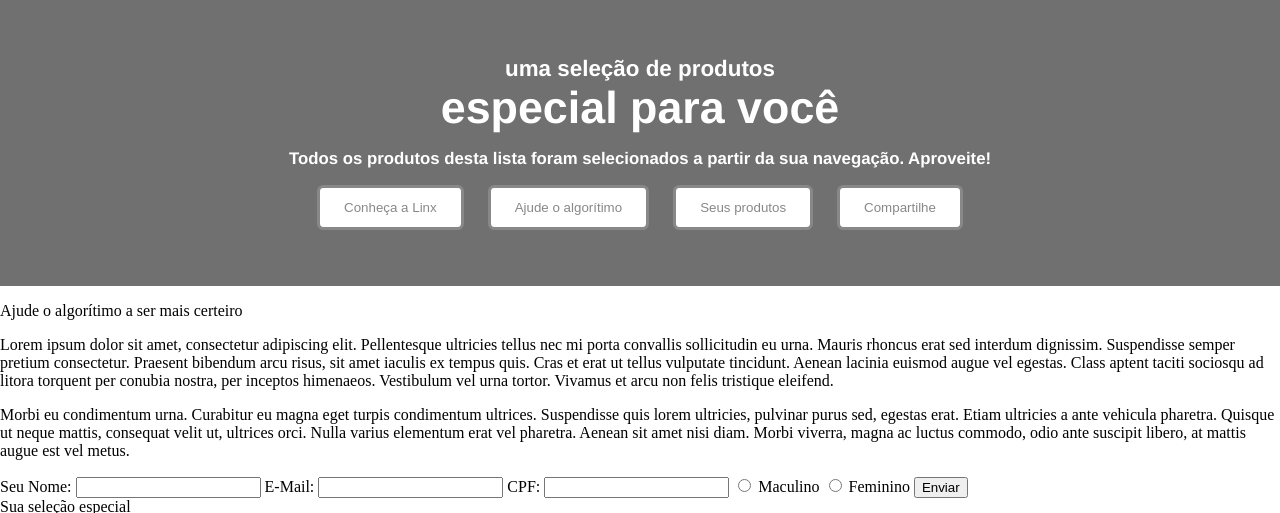
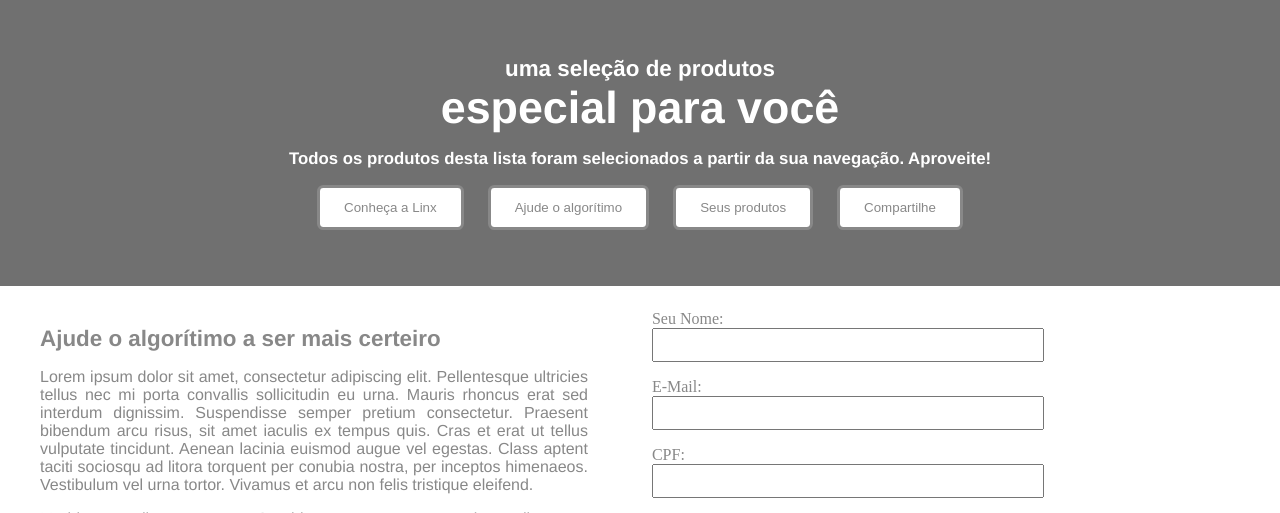
Before and after one commit to Eduardo-Barraque/4P_Final, a Flask app: page / in a window 1280 px wide. Shown: the top 513 px of the page. Run offline with Flask 2, Linux system fonts and the light colour scheme.

Commit message:
css da section conheça a linux e ajude o algoritmo

```diff
--- a/static/css/home.css
+++ b/static/css/home.css
@@ -19,6 +19,10 @@ body article{
 
 body footer{
     grid-area: rodape;
+}
+body article{
+    display: grid;
+    grid-template-areas: "conhecer ajudar" "produtos produtos" "compartilhe compartilhe";
 }
 /*Botões geral*/
  button{
@@ -84,3 +88,60 @@ header button{
     margin-left: 1.5vh;
     margin-right: 1.5vh;
 }
+/*Grid do article*/
+
+#conhecer_section{
+    grid-area: conhecer;
+    margin-left: 3vh;
+    margin-right: 3vh;
+}
+
+#ajudar_section{
+    grid-area: ajudar;
+    display: flex;
+    flex-direction: column;
+    color: #888888;
+    font-size: 2vh;
+    margin: 3vh;
+}
+.inputform{
+    width: 30vw;
+    margin-bottom: 2vh;
+    height: 3.5vh;
+}
+.bolinha{
+    width: 1vw;
+    margin-bottom: 2vh;
+}
+.inputenviar{
+    width: 30vw;
+    margin-bottom: 2vh;
+    color: #888888;
+    background-color: #FFFFFF;
+    border: 0.4vh solid;
+    padding-left: 3vh;
+    padding-right: 3vh;
+    padding-top: 1.5vh;
+    padding-bottom: 1.5vh;
+    border-radius: 0.8vh;
+}
+#produtos_section{
+    grid-area: produtos;
+}
+#compartilhe_section{
+    grid-area: compartilhe;
+}
+article h1{
+    color: #888888;
+    font-family: Helvetica;
+    font-size: 2.8vh;
+    margin: 2vh;
+    margin-top: 5vh;
+}
+article p{
+    color: #888888;
+    font-family: Helvetica;
+    font-size: 2vh;
+    margin: 2vh;
+    text-align: justify;
+}
--- a/templates/home.html
+++ b/templates/home.html
@@ -22,7 +22,7 @@
     </header>
     <article>
         <div id="conhecer_section">
-            <p>Ajude o algorítimo a ser mais certeiro</p>
+            <h1>Ajude o algorítimo a ser mais certeiro</h1>
             <p>Lorem ipsum dolor sit amet, consectetur adipiscing elit.
                 Pellentesque ultricies tellus nec mi porta convallis sollicitudin eu urna.
                 Mauris rhoncus erat sed interdum dignissim. Suspendisse semper pretium consectetur.
@@ -39,19 +39,21 @@
         <div>
             <form id="ajudar_section">
                 <label for="">Seu Nome:</label>
-                <input type="text" name="" id="">
+                <input class="inputform" type="text" name="" id="">
                 <label for="">E-Mail:</label>
-                <input type="text" name="" id="">
+                <input class="inputform" type="text" name="" id="">
                 <label for="">CPF:</label>
-                <input type="text" name="" id="">
-                <input type="radio" name="genero">
-                <label for="genero">Maculino</label>
-                <input type="radio" name="genero">
-                <label for="genero">Feminino</label>
-                <input type="submit" value="Enviar">
+                <input class="inputform" type="text" name="" id="">
+                <div>
+                    <input class="bolinha" id="genero1" type="radio" name="genero">
+                    <label for="genero1">Maculino</label>
+                    <input class="bolinha" id="genero2" type="radio" name="genero">
+                    <label for="genero2">Feminino</label>
+                </div>
+                <input class="inputenviar" type="submit" value="Enviar">
             </form>
         </div>
-        <div id="produtos_section">Sua seleção especial</div>
+        <div id="produtos_section"><p>Sua seleção especial</p>
             <div>
                 {%for produto in produtos%}
                     <img src="{{produto.imagem}}">
@@ -61,6 +63,7 @@
                     <p>por R${{produto.price}}</p>
                     <p>ou {{produto.parcela}}x de R${{produto.valorParcela}}0</p>
                 {%endfor%}
+            </div>
         </div>
         <button>Ainda mais produtos aqui!</button>
         <div id="compartilhe_section">Compartilhe a novidade</div>
```
Lines whose indentation alone changed are shown as unchanged.
